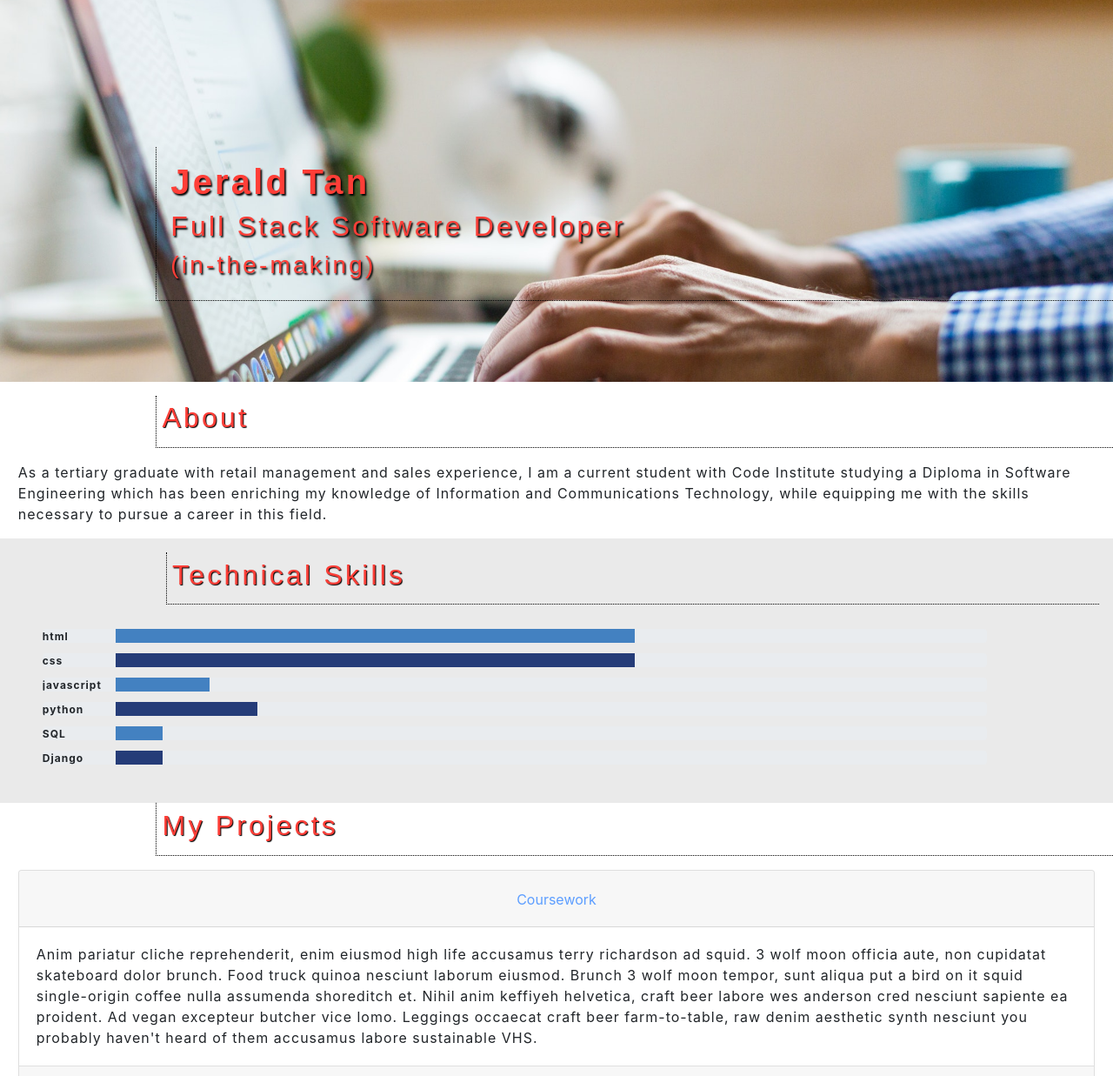
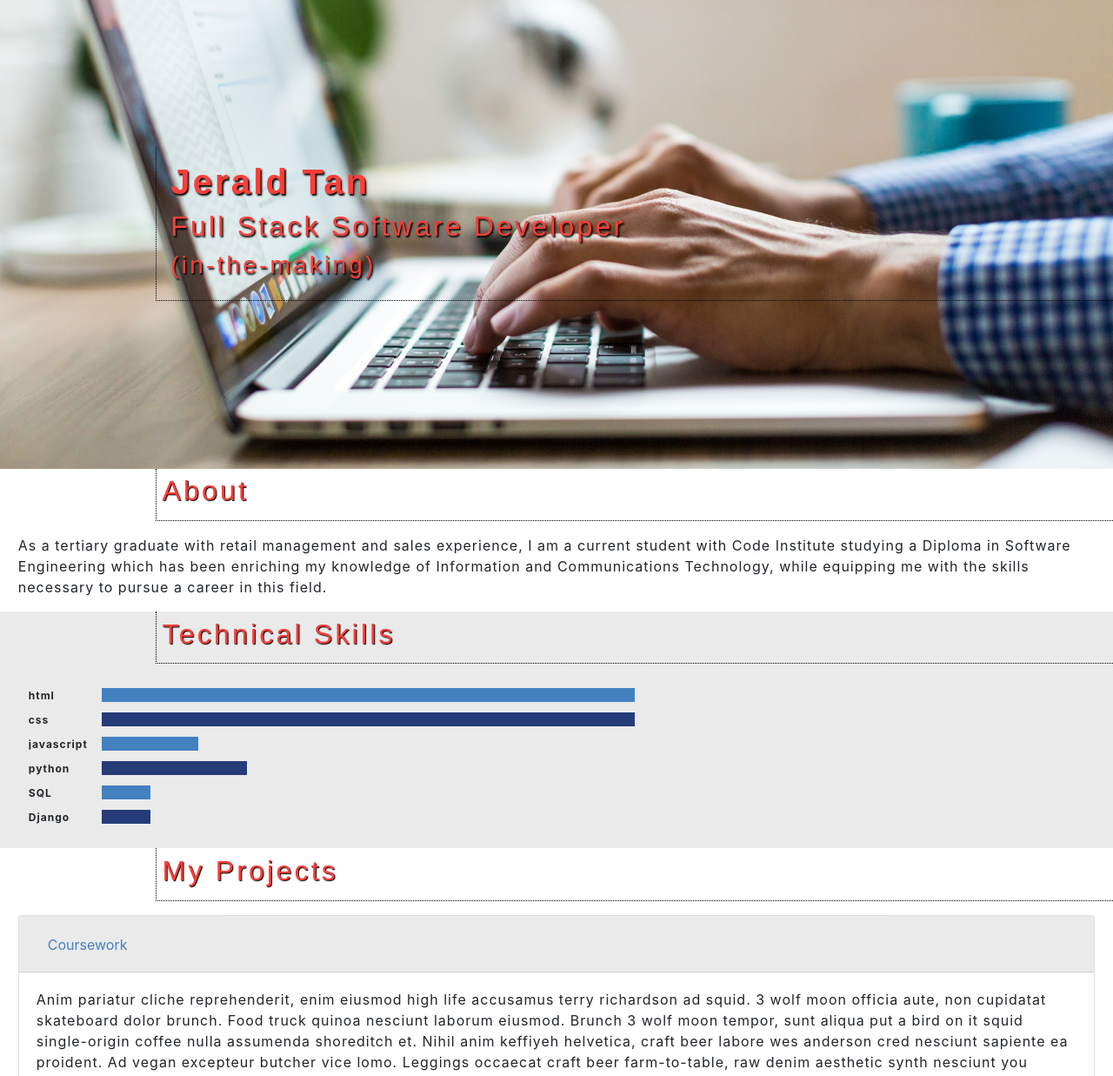
Before and after one commit to jaymanmt/Portfolio, a plain HTML site: page index.html in a window 1280 px wide. Shown: the part 61-1298 px from the top of the page at 87% size. Drawn offline with nearby package versions, Linux system fonts and the light colour scheme.

Commit message:
mobile responsiveness adjustments made and background attachment bugs resolved

```diff
--- a/index.html
+++ b/index.html
@@ -190,7 +190,7 @@
               <textarea class="form-control" id="exampleFormControlTextarea1" rows="3" placeholder="contact, comments, collaborations, constructive criticism welcomed"></textarea>
             </div>
             <div class="form-group">
-              <input type="submit" class="form-control" value="send">
+              <input type="submit" id="send-deco" class="form-control" value="send">
             </div>
           </form>
         </article>
--- a/style.css
+++ b/style.css
@@ -8,7 +8,6 @@
 }
 #section-coloring{
     background-color: #eaeaea;
-    padding: 1em;
 }
 .navbar-toggler-icon{
     background-image: url(images/arrow-down.jpg) !important;
@@ -33,11 +32,22 @@
 }
 .background-img{
     background-image:url(images/hero-1.jpg);
-    background-position: center;
+    background-position: bottom;
     background-size: cover;
     height: 500px;
     width: 100%;
     z-index: -2;
+    margin-bottom: 0;
+    background-repeat: no-repeat;
+    background-attachment: fixed;
+    transition-property: height;
+    transition-duration: 1s;
+}
+@media all and (min-width:550px){
+    .background-img{
+        background-position: bottom;
+        height: 600px;
+    }
 }
 .background-img h1{
     font-weight: bold;
@@ -71,14 +81,17 @@
     margin-left: 1.3em;
     margin-right: 1.3em;
 }
+.card-header{
+    background-color: #eaeaea;
+}
 .card-body{
     letter-spacing: 1px;
 }
 .btn-link{
-    color: #5d9eff;
+    color: #4381c1;
 }
 .mb-0{
-    text-align: center;
+    text-align: left;
 }
 .row{
     display: flex;
@@ -91,6 +104,7 @@
 .progress{
     margin: 1em;
     width: 90%;
+    background-color: transparent;
     transition-duration: 0.2s;
     transition-property: width;
     transition-timing-function: ease-in-out;
@@ -144,3 +158,13 @@ form{
 .form-control{
     background-color: #eaeaea !important;
 }
+#send-deco{
+    width: 6em;
+    transition-property: background-color, border-color;
+    transition-duration: 0.4s;
+    transition-timing-function: ease-in-out;
+}
+#send-deco:hover{
+    background-color: #d6d5d5 !important;
+    border-color: rgba(0,86,179,0.5);
+}
```
